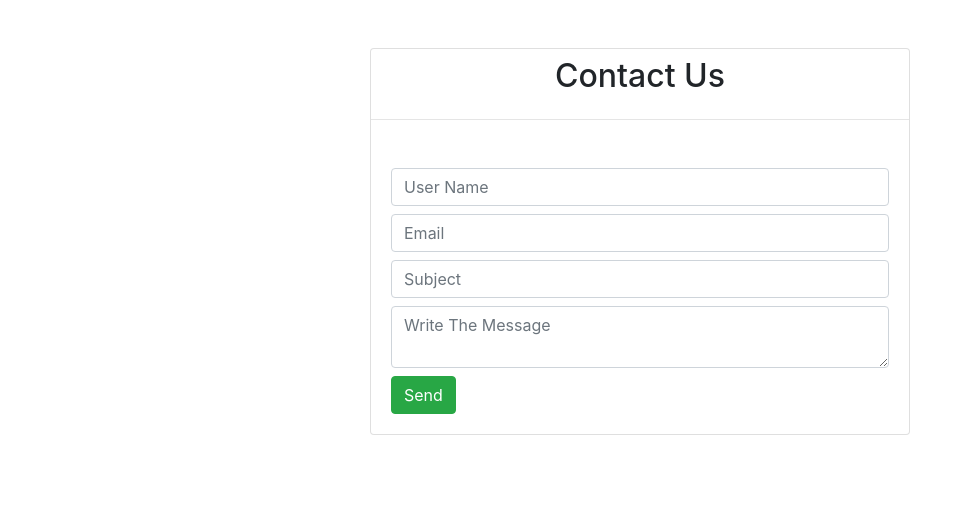
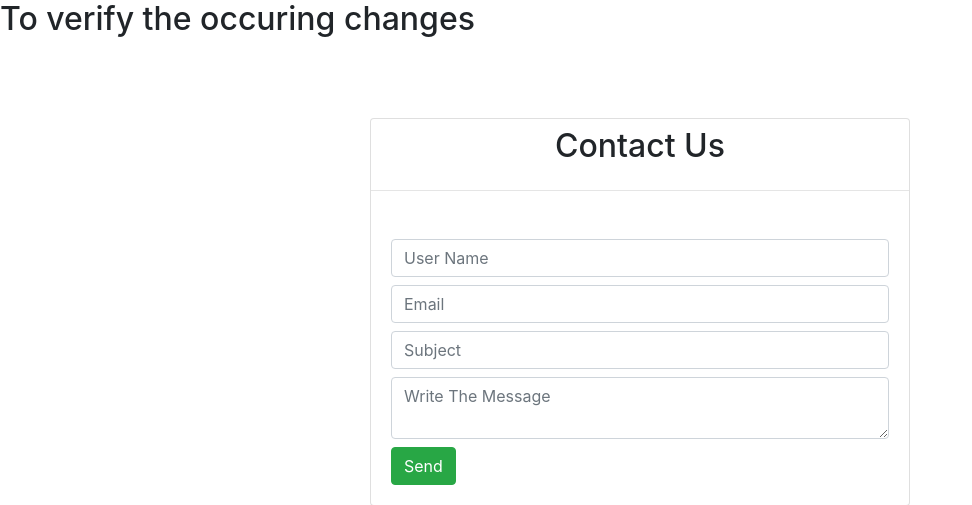
Before and after one commit to RockLeeHere/redefining-contact, a PHP site: page / in a window 1280 px wide. Shown: the top 505 px of the page, without its empty margins (0-972 px from the left). Run offline with PHP 8.4, Linux system fonts and the light colour scheme.

Commit message:
Debugging

```diff
--- a/index.php
+++ b/index.php
@@ -10,6 +10,7 @@
     <title>Contact Us Form In Php</title>
 </head>
 <body>
+    <h2> To verify the occuring changes </h2> <br>
     <div class="container">
         <div class="row">
             <div class="col-lg-6 m-auto">
```
